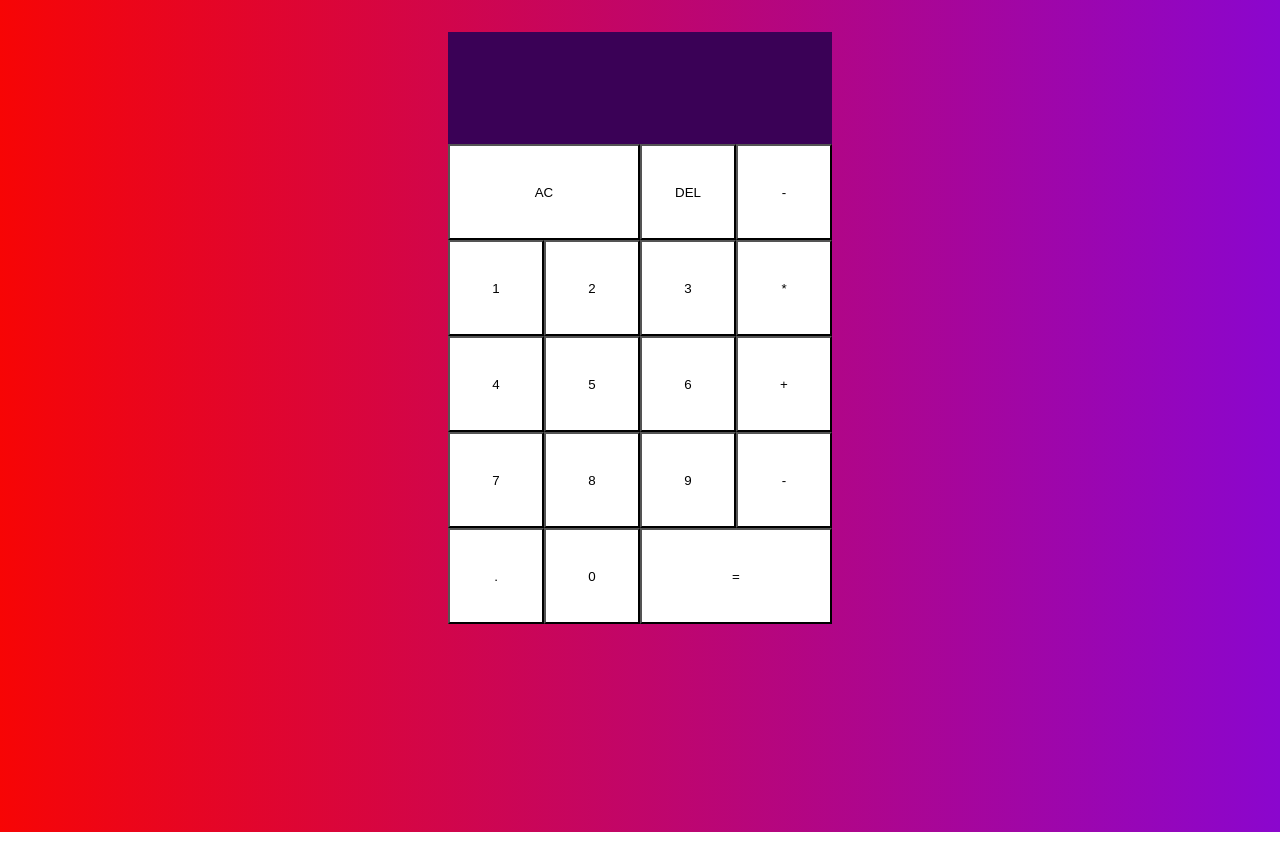
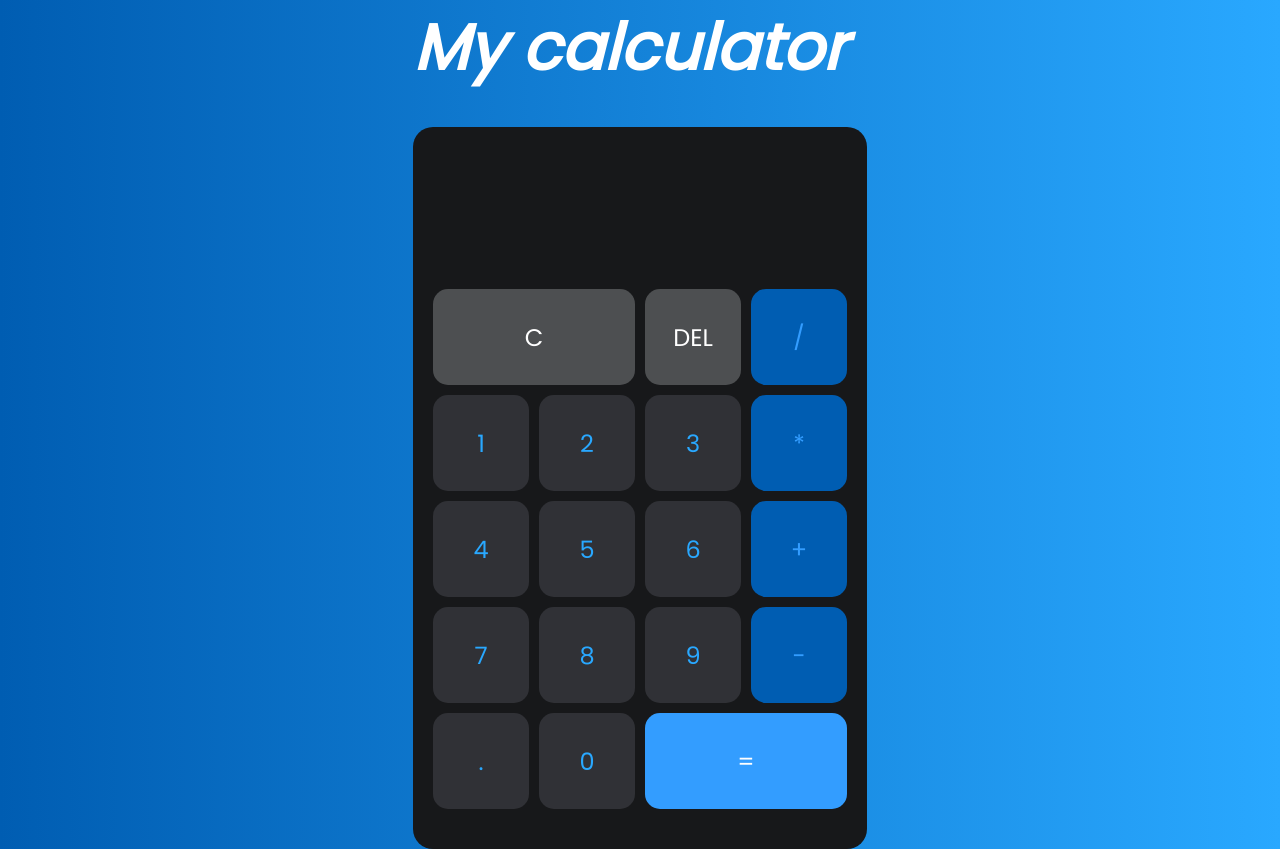
Before and after one commit to Noctuarn/calculator, a React (Vite) app: page / in a window 1280 px wide. Built offline with nearby package versions, Linux system fonts and the light colour scheme.

Commit message:
change styles

```diff
--- a/src/App.jsx
+++ b/src/App.jsx
@@ -139,6 +139,9 @@ function App() {
 
   return (
     <div className="body">
+
+    <h1 className="title">My calculator</h1>
+
       <div className="calculator">
         <div className="calculator__output">
           <div className="calculator__prev-operand">
@@ -150,12 +153,12 @@ function App() {
           onClick={() => {
             dispatch({ type: ACTIONS.CLEAR });
           }}
-          className="calculator__button calculator__button_big"
+          className="calculator__button calculator__button_big calculator__button_gray"
         >
-          AC
+          C
         </button>
-        <button onClick={() => {dispatch({type: ACTIONS.DELETE_DIGITS})}} className="calculator__button">DEL</button>
-        <OperationButton dispatch={dispatch} operation="-" />
+        <button onClick={() => {dispatch({type: ACTIONS.DELETE_DIGITS})}} className="calculator__button calculator__button_gray">DEL</button>
+        <OperationButton dispatch={dispatch} operation="/" />
 
         <DigitButton dispatch={dispatch} digit="1" />
         <DigitButton dispatch={dispatch} digit="2" />
@@ -181,7 +184,7 @@ function App() {
           onClick={() => {
             dispatch({ type: ACTIONS.EVALUATE });
           }}
-          className="calculator__button calculator__button_big"
+          className="calculator__button calculator__button_big calculator__button_light-blue"
         >
           =
         </button>
--- a/src/App.scss
+++ b/src/App.scss
@@ -1,13 +1,30 @@
+@import url(https://fonts.googleapis.com/css?family=Poppins:regular);
+
 *{
     margin: 0;
     padding: 0;
     box-sizing: border-box;
     outline: none;
+    font-family: Poppins;
 }
 
 body{
-    background: linear-gradient(to right,#f70505, #8b06ce);
-    height: 100vh;
+    background: linear-gradient(to left, #29A8FF, #005DB2);
+    display: flex;
+    flex-direction: column;
+    justify-content: center;
+    align-items: center;
+}
+
+.title{
+    color: white;
+    font-size: 4rem;
+    font-style: italic;
+    transition: color 1.2s;
+
+    &:hover{
+        color: yellow;
+    }
 }
 
 .calculator{
@@ -15,26 +32,62 @@ body{
     margin-top: 2rem;
     grid-template-columns: repeat(4, 6rem);
     grid-template-rows: minmax(7rem, auto) repeat(5, 6rem);
+    gap: 10px;
     justify-content: center;
+    background-color: #17181A;
+    padding: 40px 20px;
+    border-radius: 20px;
 
     &__button{
 
-        background-color: white;
+        background-color: #303136;
+        color: #29A8FF;
         cursor: pointer;
+        border-radius: 15px;
+        border: none;
+        font-size: 1.5rem;
 
         &:hover{
-            background-color: #cb0707;
+            background-color: #292b2f;
         }
 
         &_big{
             grid-column: span 2;
         }
+
+        &_blue{
+            background-color: #005DB2;
+            color: #339DFF;
+
+            &:hover{
+                background-color: #034078;
+            }
+        }
+
+        &_light-blue{
+            background-color: #339DFF;
+            color: white;
+
+            &:hover{
+                background-color: #005DB2;
+            }
+        }
+
+        &_gray{
+            background-color: #4d4f51;
+            color: white;
+
+            &:hover{
+                background-color: #363739;
+            }
+        }
     }
 
     &__output{
         grid-column: 1/-1;
-        background-color: #3a0156;
+        background-color: transparent;
         display: flex;
+        height: 50px;
         padding: 0.5rem;
 
         flex-direction: column;
@@ -52,6 +105,6 @@ body{
 
     &__curr-operand{
         color: white;
-        font-size: 2.2rem;
+        font-size: 3rem;
     }
 }
--- a/src/components/OperationButton.jsx
+++ b/src/components/OperationButton.jsx
@@ -5,7 +5,7 @@ export default function OperationButton(props){
 
     return (
         <button
-          className="calculator__button"
+          className="calculator__button calculator__button_blue"
           onClick={() => {
             dispatch({ type: ACTIONS.CHOOSE_OPERATION, payload: { operation } });
           }}
```
